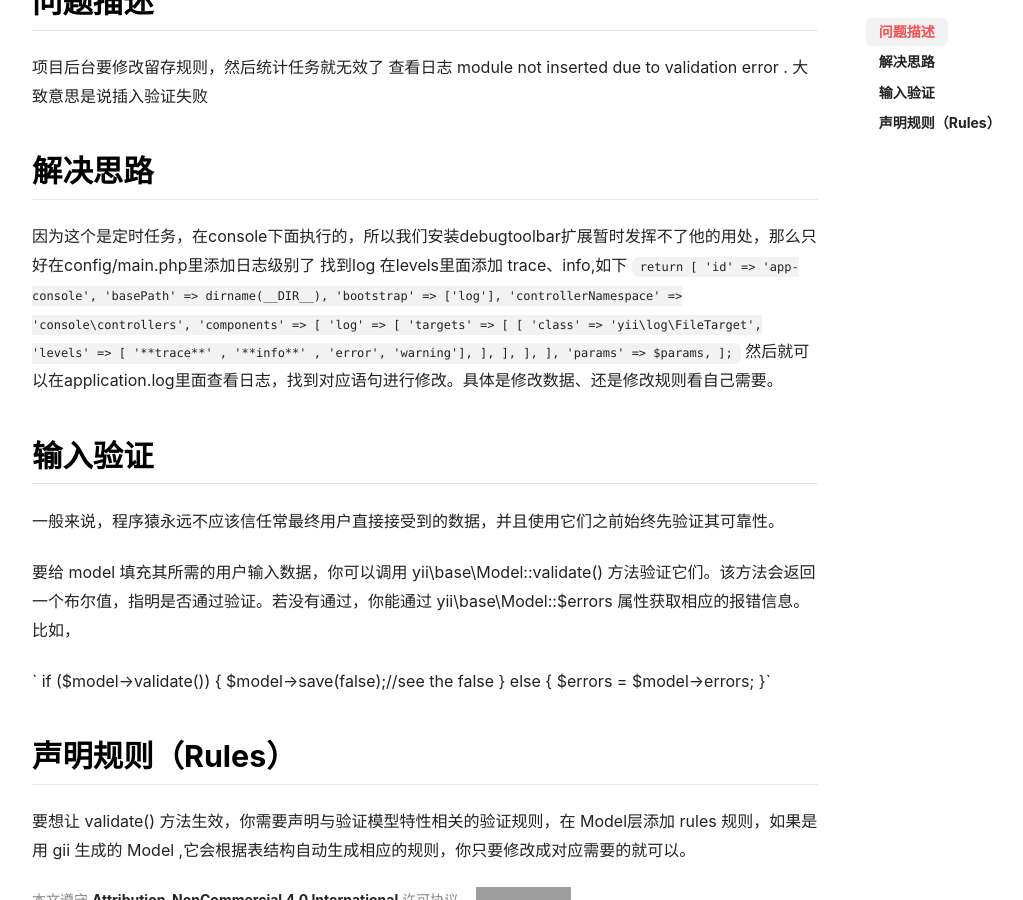
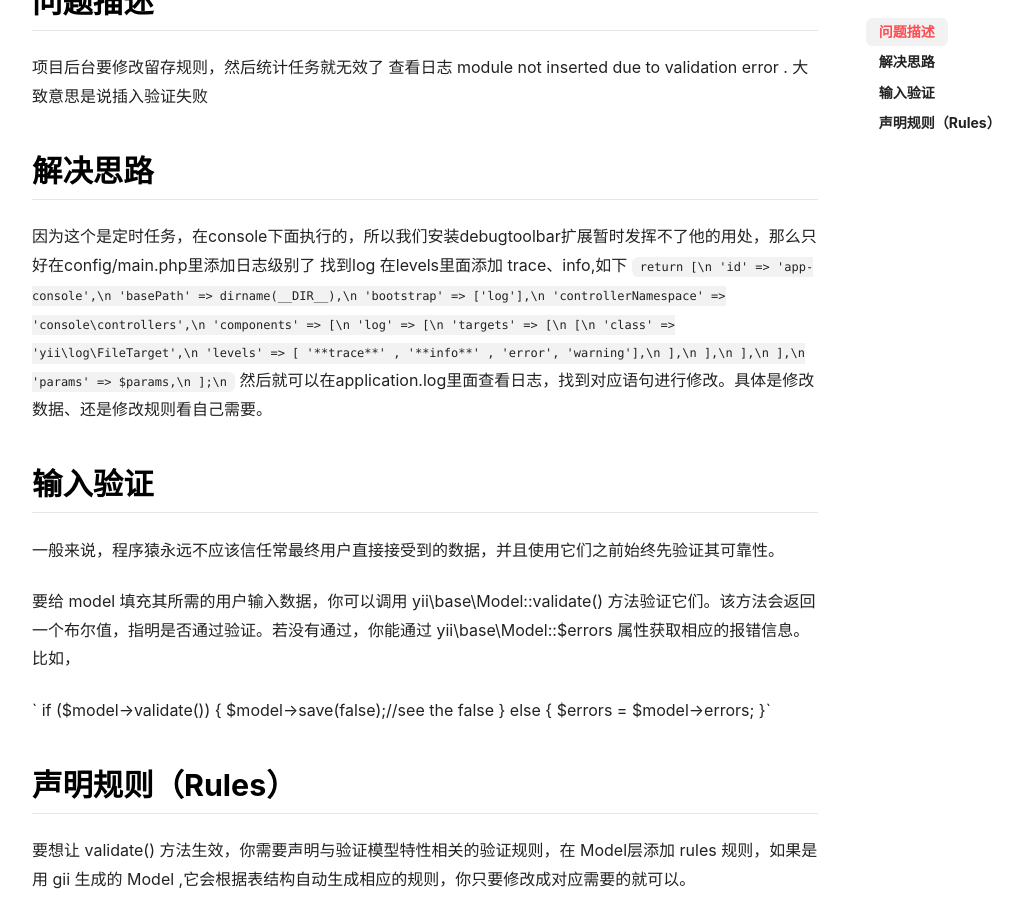
Before and after one commit to zhaodezhen/dezhen.github.io, a Jekyll site: the page built from _posts/2018-07-09-Module not inserted due to validation error.md, in a window 1280 px wide and 900 px high, scrolled down 323 px. Shown: the whole window, without its empty margins (105-1128 px from the left). Built offline with Jekyll 4.4.1, drawn with Linux system fonts in a browser that asks for light colours; nearby versions of some CDN libraries; part of the change alters nothing that is shown; grey boxes are pictures that could not be loaded.

```diff
--- a/_posts/2018-07-09-Module not inserted due to validation error.md
+++ b/_posts/2018-07-09-Module not inserted due to validation error.md
@@ -8,25 +8,26 @@ tags: YII
 查看日志 module not inserted due to validation error .
 大致意思是说插入验证失败
 ## 解决思路
+<!--more-->
 因为这个是定时任务，在console下面执行的，所以我们安装debugtoolbar扩展暂时发挥不了他的用处，那么只好在config/main.php里添加日志级别了
 找到log 在levels里面添加 trace、info,如下
-`return [
-    'id' => 'app-console',
-    'basePath' => dirname(__DIR__),
-    'bootstrap' => ['log'],
-    'controllerNamespace' => 'console\controllers',
-    'components' => [
-        'log' => [
-            'targets' => [
-                [
-                    'class' => 'yii\log\FileTarget',
-                    'levels' => [ '**trace**' , '**info**' , 'error', 'warning'],
-                ],
-            ],
-        ],
-    ],
-    'params' => $params,
-];`
+`return [\n
+    'id' => 'app-console',\n
+    'basePath' => dirname(__DIR__),\n
+    'bootstrap' => ['log'],\n
+    'controllerNamespace' => 'console\controllers',\n
+    'components' => [\n
+        'log' => [\n
+            'targets' => [\n
+                [\n
+                    'class' => 'yii\log\FileTarget',\n
+                    'levels' => [ '**trace**' , '**info**' , 'error', 'warning'],\n
+                ],\n
+            ],\n
+        ],\n
+    ],\n
+    'params' => $params,\n
+];\n`
 然后就可以在application.log里面查看日志，找到对应语句进行修改。具体是修改数据、还是修改规则看自己需要。
 ## 输入验证
 一般来说，程序猿永远不应该信任常最终用户直接接受到的数据，并且使用它们之前始终先验证其可靠性。
```
